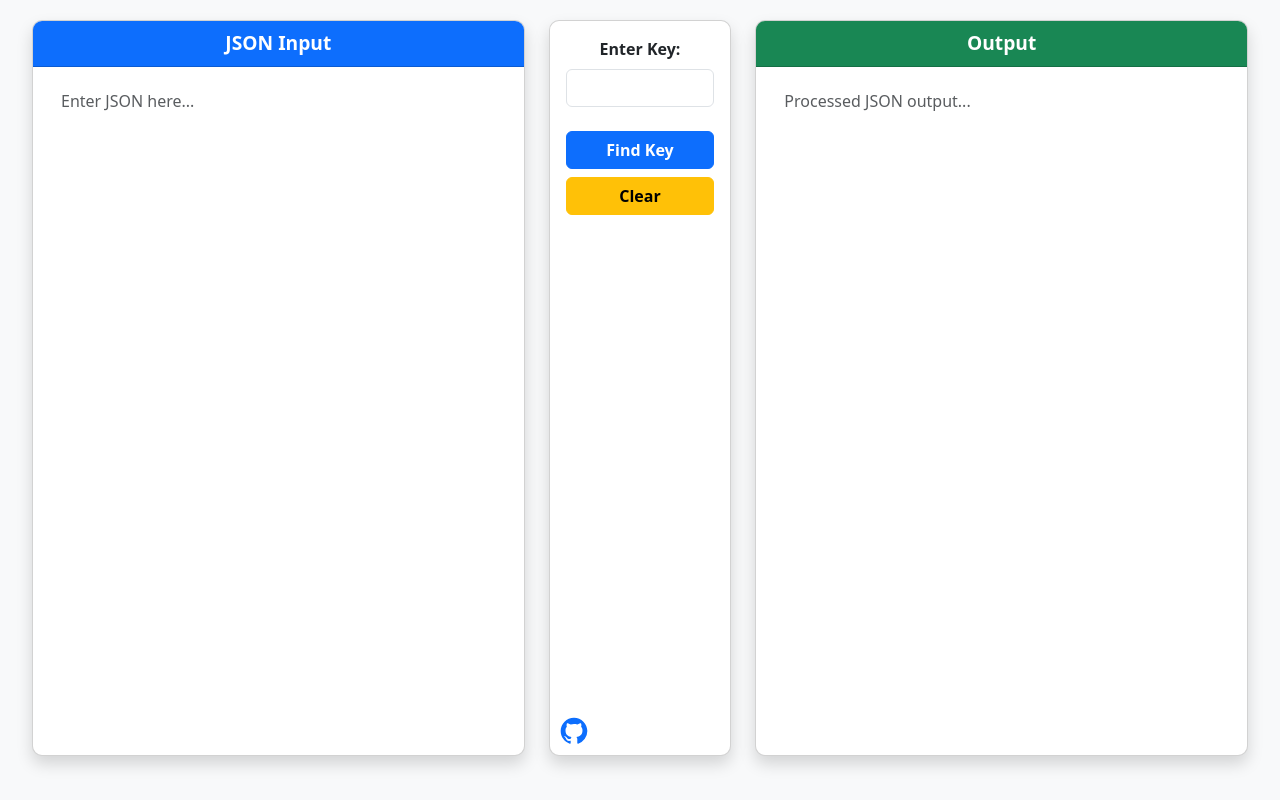
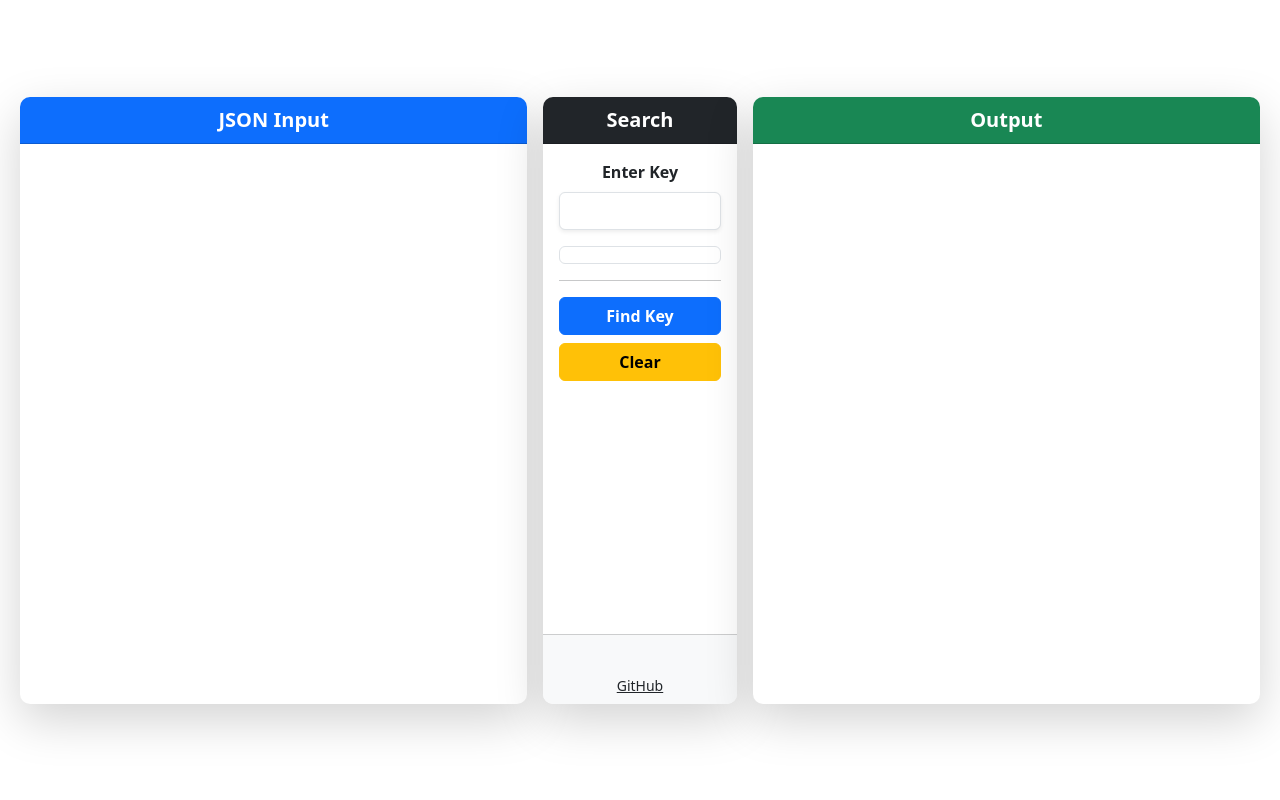
Before and after one commit to blokkies48/json_key_finder, an Angular app: page / in a window 1280 px wide. Built offline with nearby package versions, Linux system fonts and the light colour scheme.

Commit message:
major update lol

```diff
--- a/src/app/app.component.html
+++ b/src/app/app.component.html
@@ -1,61 +1,70 @@
-<div class="container-fluid vh-100 d-flex align-items-center justify-content-center">
-  <div class="container h-100">
-    <div class="row h-100 g-4">
+<div class="container min-vh-100 d-flex align-items-center justify-content-center bg-grey">
+  <div class="container p-2">
+    <div class="row g-3">
 
-      <!-- JSON Input Column -->
+      <!-- JSON Input -->
       <div class="col-lg-5 d-flex flex-column">
-        <div class="card shadow flex-grow-1 d-flex flex-column">
-          <div class="card-header bg-primary text-white fw-bold text-center">JSON Input</div>
-          <div class="card-body d-flex flex-column">
-            <textarea id="jsonInput" [(ngModel)]="jsonInput"  (input)="processData()" class="form-control flex-grow-1" placeholder="Enter JSON here..."></textarea>
+        <div class="card shadow-lg border-0 flex-grow-1">
+          <div class="card-header bg-primary text-white text-center fw-bold fs-5 rounded-top">
+            JSON Input
+          </div>
+          <div class="card-body p-0">
+            <div id="jsonEditor" class="border-0 rounded-bottom" style="height: 70vh;"></div>
           </div>
         </div>
       </div>
 
-      <!-- Key Search Column -->
-      <div class="col-lg-2 d-flex align-items-center">
+      <!-- Middle Column -->
+      <div class="col-lg-2 d-flex flex-column justify-content-between">
+        <div class="card shadow-lg border-0 flex-grow-1">
+          <div class="card-header bg-dark text-white text-center fw-bold fs-5 rounded-top">
+            Search
+          </div>
+          <div class="card-body text-center">
+            <label for="key" class="form-label fw-bold">Enter Key</label>
+            <input type="text" id="key" [(ngModel)]="key" class="form-control mb-3 text-center shadow-sm">
 
-        <div class="card shadow w-100">
-          <div class="card-body text-center">
-            <label for="key" class="form-label fw-bold">Enter Key:</label>
-            <input type="text" id="key" [(ngModel)]="key" class="form-control mb-3 text-center">
-             <!-- Generated keys -->
-            <div class="scrollable-container">
-              <div *ngFor="let key of availableKeys">
-                <label>
+            <div class="scrollable-container border rounded p-2 mb-3" style="max-height: 250px; overflow-y: auto;">
+              <div *ngFor="let key of availableKeys" class="text-start">
+                <label class="d-block small">
                   <input type="checkbox" [(ngModel)]="selectedKeys[key]" (change)="updateData()">
                   {{ key }}
                 </label>
-
               </div>
-
-            </div>
-            <div *ngIf="availableKeys.length > 0">
-              <button (click)="selectAll()" class="btn btn-success w-100">Select All</button>
-              <button (click)="deselectAll()" class="btn btn-info w-100 mt-2">Deselect All</button>
             </div>
 
-            <button (click)="processData()" class="btn btn-primary w-100 mt-2">Find Key</button>
-            <button (click)="clearKey()" class="btn btn-warning w-100 mt-2">Clear</button>
+            <div *ngIf="availableKeys.length > 0" class="d-grid gap-2">
+              <button (click)="selectAll()" class="btn btn-success btn-sm">Select All</button>
+              <button (click)="deselectAll()" class="btn btn-outline-info btn-sm">Deselect All</button>
+            </div>
+
+            <hr>
+
+            <div class="d-grid gap-2">
+              <button (click)="processData()" class="btn btn-primary fw-bold">Find Key</button>
+              <button (click)="clearKey()" class="btn btn-warning fw-bold">Clear</button>
+            </div>
           </div>
-          <div class="p-2">
 
-            <a href="https://github.com/blokkies48/json_key_finder" target="_blank" class="mb-3">
-              <svg width="32" height="32" viewBox="0 0 24 24" fill="currentColor" xmlns="http://www.w3.org/2000/svg">
-                <path d="M12 2C6.477 2 2 6.477 2 12c0 4.418 2.865 8.167 6.839 9.49.5.092.683-.217.683-.483 0-.237-.009-.866-.014-1.7-2.782.603-3.369-1.342-3.369-1.342-.455-1.157-1.11-1.466-1.11-1.466-.907-.62.069-.607.069-.607 1.004.07 1.531 1.03 1.531 1.03.892 1.529 2.34 1.087 2.91.831.092-.646.35-1.086.636-1.337-2.22-.253-4.555-1.11-4.555-4.943 0-1.091.39-1.984 1.029-2.682-.103-.253-.446-1.273.097-2.656 0 0 .84-.269 2.75 1.026a9.563 9.563 0 0 1 2.5-.336c.849.004 1.705.114 2.5.336 1.909-1.295 2.748-1.026 2.748-1.026.545 1.383.202 2.403.1 2.656.641.698 1.027 1.591 1.027 2.682 0 3.841-2.339 4.687-4.566 4.936.36.31.679.921.679 1.855 0 1.34-.012 2.417-.012 2.744 0 .268.18.58.688.481A10.002 10.002 0 0 0 22 12c0-5.523-4.477-10-10-10z"/>
+          <div class="card-footer text-center bg-light">
+            <a href="https://github.com/blokkies48/json_key_finder" target="_blank" class="text-dark">
+              <svg width="28" height="28" viewBox="0 0 24 24" fill="currentColor">
+                <path d="M12 2C6.477 2 2 6.477...z"/>
               </svg>
+              <span class="d-block small mt-1">GitHub</span>
             </a>
           </div>
         </div>
-
       </div>
 
-      <!-- Output Column -->
+      <!-- Output -->
       <div class="col-lg-5 d-flex flex-column">
-        <div class="card shadow flex-grow-1 d-flex flex-column">
-          <div class="card-header bg-success text-white fw-bold text-center">Output</div>
-          <div class="card-body d-flex flex-column">
-            <textarea id="output" class="form-control flex-grow-1" [ngClass]="{'border-danger text-danger bg-light': isError}" [value]="output" readonly placeholder="Processed JSON output..."></textarea>
+        <div class="card shadow-lg border-0 flex-grow-1">
+          <div class="card-header bg-success text-white text-center fw-bold fs-5 rounded-top">
+            Output
+          </div>
+          <div class="card-body p-0">
+            <div id="outputEditor" class="border-0 rounded-bottom" style="height: 70vh;"></div>
           </div>
         </div>
       </div>
--- a/src/app/app.component.ts
+++ b/src/app/app.component.ts
@@ -1,11 +1,14 @@
-import { Component } from '@angular/core';
+import { Component, AfterViewInit } from '@angular/core';
+
+declare const require: any;
+declare var monaco: any;
 
 @Component({
   selector: 'app-root',
   templateUrl: './app.component.html',
   styleUrls: ['./app.component.css']
 })
-export class AppComponent {
+export class AppComponent implements AfterViewInit{
   jsonInput: string = '';
   key: string = '';
   output: string = '';
@@ -18,26 +21,67 @@ export class AppComponent {
   selectedKeys: any = {};
   filteredData: any[] = [];
 
+  editorInput: any;
+  editorOutput: any;
+
+  jsonTree = `<h1>HEST</h1>`
+
+  ngAfterViewInit() {
+    // wait until Monaco loader available
+    const check = setInterval(() => {
+      if ((window as any).require) {
+        clearInterval(check);
+        this.initMonaco();
+      }
+    }, 100);
+  }
+
+  initMonaco() {
+    const monacoLoader = (window as any).require;
+    monacoLoader.config({
+      paths: { vs: 'https://unpkg.com/monaco-editor@0.47.0/min/vs' }
+    });
+
+    monacoLoader(['vs/editor/editor.main'], (monacoInstance: any) => {
+      // use monacoInstance inside callback, not global var
+      this.editorInput = monacoInstance.editor.create(document.getElementById('jsonEditor'), {
+        value: this.jsonInput,
+        language: 'json',
+        theme: 'light',
+        minimap: { enabled: false },
+        automaticLayout: true
+      });
+
+      this.editorOutput = monacoInstance.editor.create(document.getElementById('outputEditor'), {
+        value: '',
+        language: 'json',
+        readOnly: true,
+        theme: 'vs-light',
+        minimap: { enabled: false },
+        automaticLayout: true
+      });
+
+      this.editorInput.onDidChangeModelContent(() => this.processData());
+    });
+  }
+
     // Initialize available keys and set them all as selected initially
 initializeKeys() {
-    if (this.output.length > 0) {
-      const jsonData = JSON.parse(this.output)
-      let firstUser = jsonData[0][0];
-      if (!firstUser) {
-        firstUser = jsonData[0]
-      }
-      this.availableKeys = Object.keys(firstUser);
-      if (this.availableKeys.includes("0")) {
-        this.availableKeys = []
-      }
+  if (!this.globalOutput) return;
+  const jsonData = JSON.parse(this.globalOutput);
+  let firstItem = Array.isArray(jsonData[0]) ? jsonData[0][0] || jsonData[0] : jsonData[0];
+  if (!firstItem || typeof firstItem !== 'object') return;
+
+  this.availableKeys = Object.keys(firstItem);
   this.availableKeys.forEach(key => {
     this.selectedKeys[key] = true; // All keys selected initially
   });
 }
-  }
 
   updateData() {
     const jsonData = JSON.parse(this.globalOutput)
+
+    console.log("JsonData", jsonData)
     const filteredOutput: any = []
     let data: any[] = []
     if (!Array.isArray(jsonData[0])) {
@@ -45,92 +89,65 @@ export class AppComponent {
     } else {
       data = jsonData[0]
     }
-    this.filteredData = data.map((user: any) => {
+    this.filteredData = data.map(user => {
       let filteredUser: any = {};
       this.availableKeys.forEach(key => {
-        if (this.selectedKeys[key]) {
-          filteredUser[key] = user[key]; // Include the key if selected
+        if (this.selectedKeys[key] && user.hasOwnProperty(key)) {
+          filteredUser[key] = user[key];
         }
       });
-      filteredOutput.push(filteredUser);
       return filteredUser;
     });
-    this.output = JSON.stringify([filteredOutput], null, 2);
+    this.output = JSON.stringify([this.filteredData], null, 2);
   }
 
 processData() {
   this.isError = false;
   this.availableKeys = [];
+
   try {
-      const jsonData = JSON.parse(this.jsonInput);
-      if (!this.key) {
+    const text = this.editorInput ? this.editorInput.getValue() : this.jsonInput;
+    const jsonData = JSON.parse(text);
     this.output = JSON.stringify(jsonData, null, 2);
-        return
+
+
+    if (this.key) {
+      let filteredJson = this.getKeyValue(jsonData, this.key)
+      this.output = JSON.stringify(filteredJson, null, 2);
     }
-      const results = this.searchForKey(jsonData, this.key);
-      if (results.includes('-*-')) {
-        results.pop();
-        this.output = 'Key not found! Did you maybe mean?\n' + JSON.stringify(results, null, 2);
+    this.editorOutput?.setValue(this.output);
+
+  } catch (error) {
     this.isError = true;
-        return;
-      }
-      if (!results.length) {
-        this.output = 'Key not found!';
-        this.isError = true;
-        return;
-      }
-
-      this.output = JSON.stringify(results, null, 2);
-      this.globalOutput = this.output;
-      this.isError = false;
-      try {
-
-        this.initializeKeys();
-      } catch {
-
-      }
-    } catch (error) {
-      console.error('Error parsing JSON:', error);
-      this.isError = true;
-      this.output = 'Invalid JSON!';
-    }
-  }
-  searchForKey(obj: any, searchKey: string): any[] {
-    let results: any[] = [];
-    let similarKeys: string[] = []; // To store similar keys
-
-    // Convert the searchKey to lowercase for case-insensitive comparison
-    const lowerSearchKey = searchKey.toLowerCase();
-
-    function recursiveSearch(data: any) {
-      if (typeof data === 'object' && data !== null) {
-        for (const key in data) {
-          // Convert the key to lowercase for comparison
-          if (key.toLowerCase() === lowerSearchKey) {
-            results.push(data[key]);
-          }
-
-          // Check for similar keys using substring matching
-          if (key.toLowerCase().includes(lowerSearchKey) && !similarKeys.includes(key)) {
-            similarKeys.push(key);  // Add similar key to the list
-          }
-          recursiveSearch(data[key]);
-        }
-      } else if (Array.isArray(data)) {
-        data.forEach(item => recursiveSearch(item));
+    this.output = `${error}`;
+    this.editorOutput?.setValue(this.output);
   }
 }
 
-    recursiveSearch(obj);
-
-    // If no exact match is found, return similar keys
-    if (results.length === 0 && similarKeys.length > 0) {
-      similarKeys.push('-*-')
-      return similarKeys;
+createTree (data: JSON): string {
+  return `<h1>HEST</h1>`
 }
 
-    return results;
+  getKeyValue(data: { [key: string]: any }, search: string): { [key: string]: any } {
+    for (const key in data) {
+      if (data.hasOwnProperty(key)) {
+        if (key.toLowerCase() === search.toLowerCase()) {
+          return { [key]: data[key] }; // return as JSON object
         }
+        if (typeof data[key] === 'object' && data[key] !== null) {
+          let valueList = []
+          for (const key2 in data[key]) {
+            if (data[key].hasOwnProperty(key2)) {
+              valueList.push(data[key][key2][search])
+            }
+          }
+          return {[search] : valueList} // return found JSON
+        }
+      }
+    }
+    return {}; // not found, return empty object
+  }
+
 
   selectAll() {
     this.availableKeys.forEach(key => this.selectedKeys[key] = true);
--- a/src/index.html
+++ b/src/index.html
@@ -6,6 +6,8 @@
   <base href="/">
   <meta name="viewport" content="width=device-width, initial-scale=1">
   <link rel="icon" type="image/x-icon" href="favicon.ico">
+  <script src="https://unpkg.com/monaco-editor@0.47.0/min/vs/loader.js"></script>
+
 </head>
 <body>
   <app-root></app-root>
```
Also changed, not shown: 1 other file (tests, documents, lock files or other folders). Lines whose indentation alone changed are shown as unchanged.
